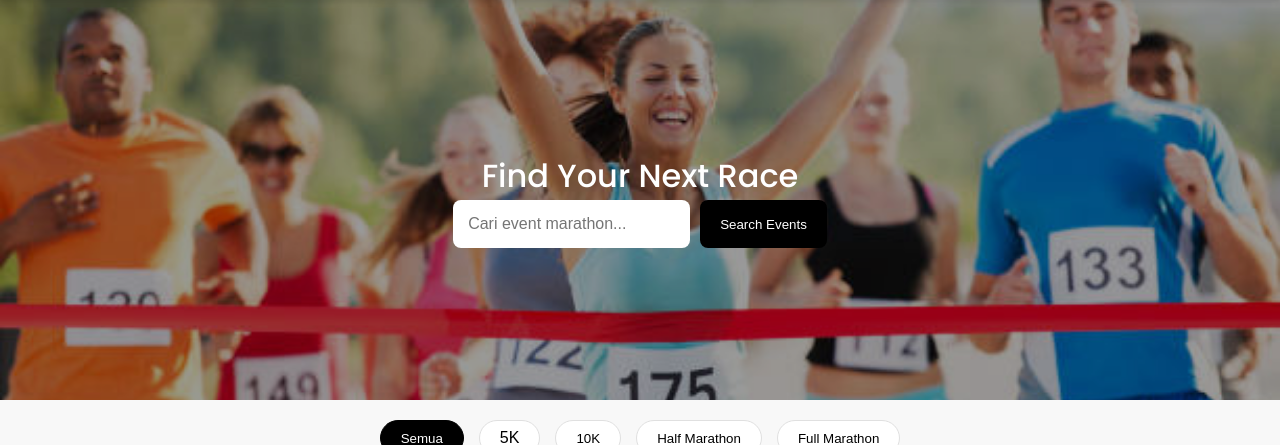
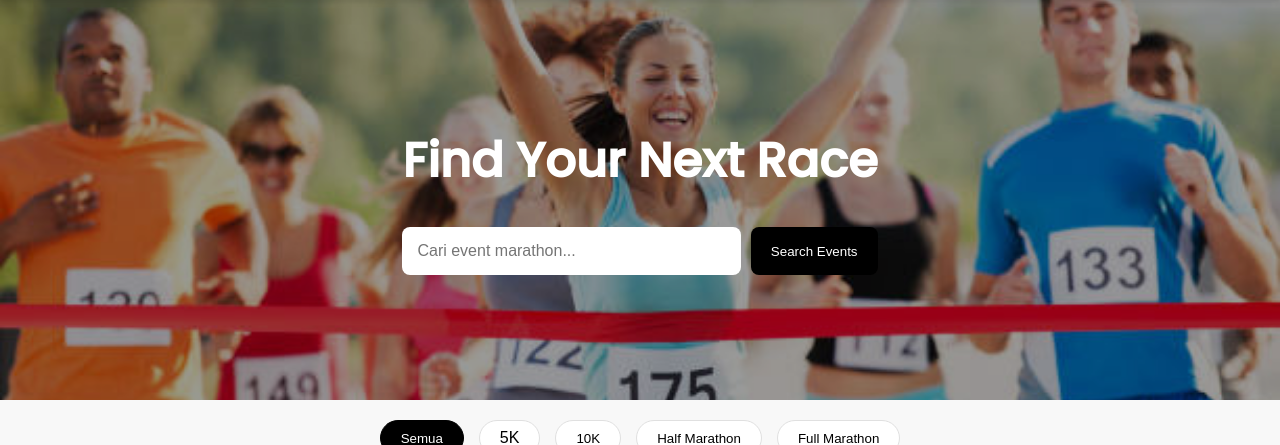
Before and after one commit to AutisticKao/Race-id-experimental-test, a PHP site: page /race.php in a window 1280 px wide. Shown: the part 115-560 px from the top of the page. Run offline with PHP 8.4, Linux system fonts and the light colour scheme.

Commit message:
Update race.php

```diff
--- a/race.php
+++ b/race.php
@@ -68,6 +68,11 @@
         .hero-content {
             position: relative;
             z-index: 2; /* Ensure the content is above the overlay */
+        }
+        .hero-content h1 {
+            font-weight: 600;
+            font-size: 48px;
+            margin-bottom: 30px;
         }
         .search-bar {
             display: flex;
```
